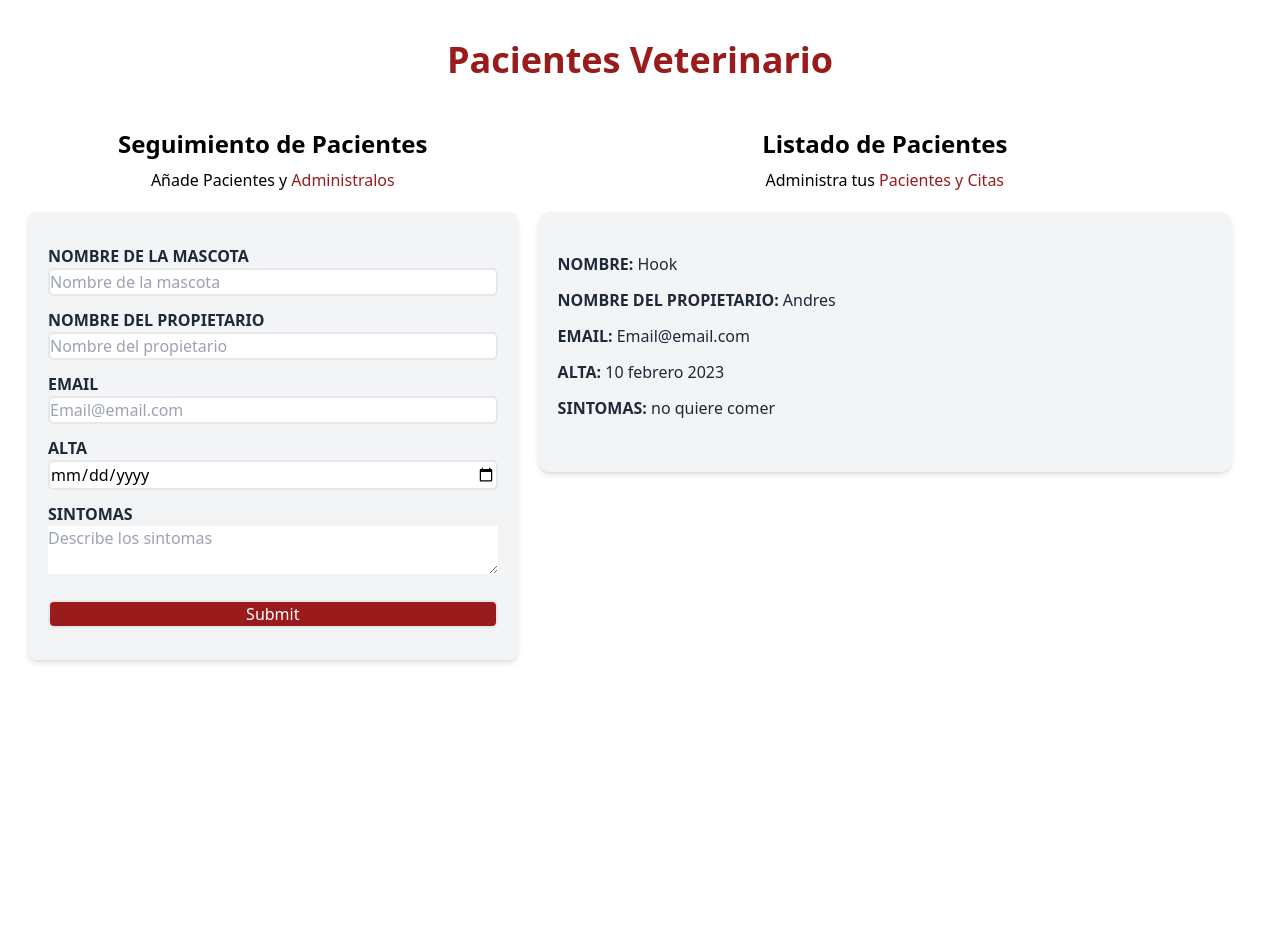
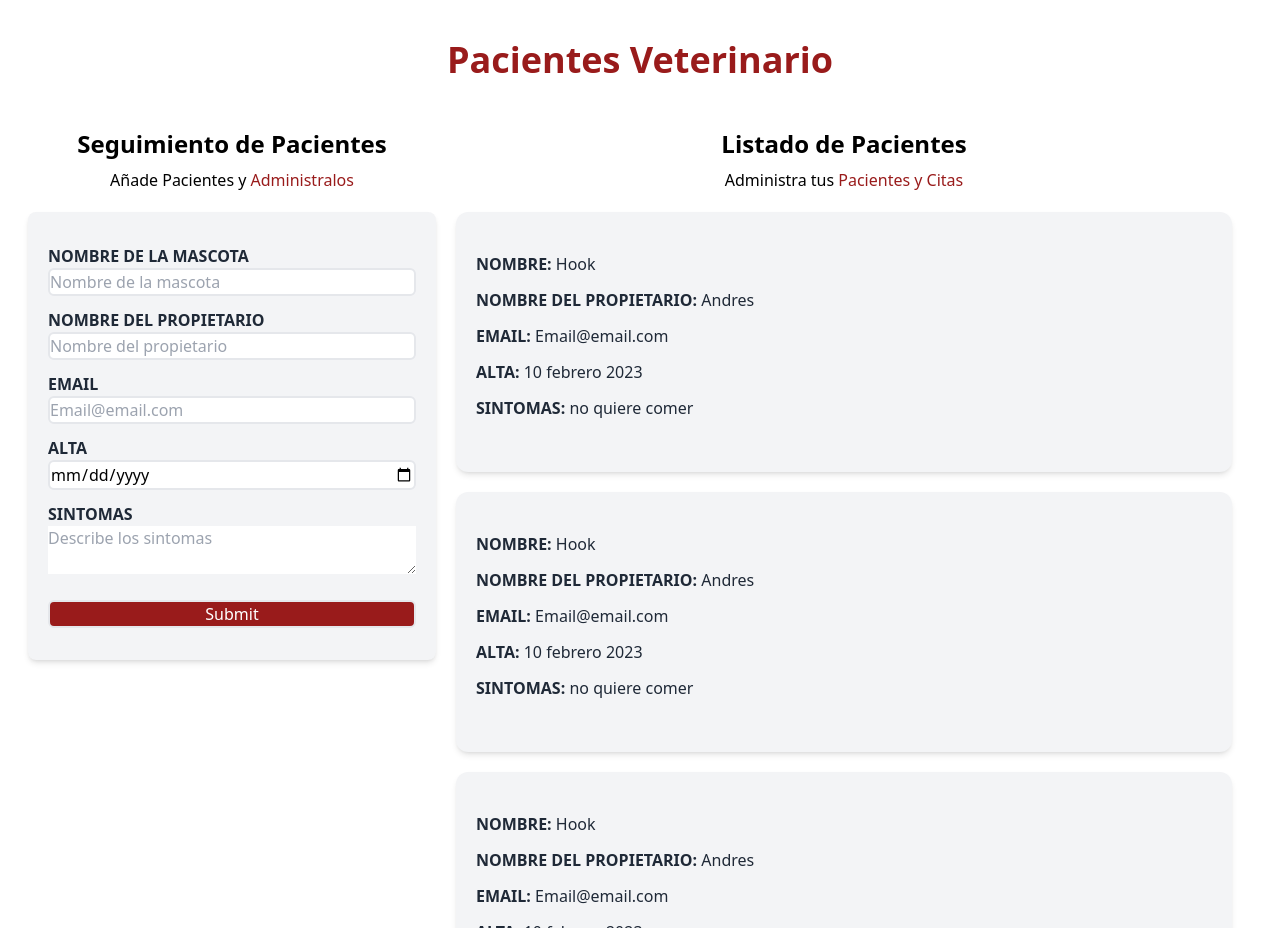
Before and after one commit to kimberlynbriceno/practicaReact, a React (Create React App) app in the folder practicareactnext/: page / in a window 1280 px wide. Before the commit the page ends 800 px from the top, so only its background shows below. Built offline with nearby package versions, Linux system fonts and the light colour scheme.

Commit message:
style-react

```diff
--- a/practicareactnext/src/App.js
+++ b/practicareactnext/src/App.js
@@ -1,7 +1,7 @@
 import Headers from "./components/Headers";
 import Formulario from "./components/Formulario";
 import Listado from "./components/Listado";
-
+import Pacientes from "./components/Pacientes";
 
 function App() {
 
--- a/practicareactnext/src/components/Formulario.js
+++ b/practicareactnext/src/components/Formulario.js
@@ -1,4 +1,16 @@
+import {useState, useEffect} from "react"
+
+
 function Formulario () {
+    const [nombre, setNombre] = useState("")
+    const [nombrePropietario, setNombrePropietario] = useState("")
+    const [email, setEmail] = useState("")
+    const [alta, setAlta] = useState("")
+    const [sintomas, setSintomas] = useState("")
+
+
+
+
     return (
         <div className="md:w-1/2 lg:w-2/5">
             <h2 className="font-bold text-center text-2xl">Seguimiento de Pacientes </h2>
@@ -17,6 +29,8 @@ function Formulario () {
                 className=" w-full border-2 rounded-md placeholder-gray-400"
                 type="text"
                 placeholder="Nombre de la mascota"
+                value={nombre}
+                onChange={(e)=> setNombre(e.target.value)}
                 />
             </div>
             <div className="mb-3" >
@@ -27,6 +41,8 @@ function Formulario () {
                 className=" w-full border-2 rounded-md placeholder-gray-400"
                 type="text"
                 placeholder="Nombre del propietario"
+                value={nombrePropietario}
+                onChange={(e)=> setNombre(e.target.value)}
                 />
             </div>
             <div
@@ -38,6 +54,8 @@ function Formulario () {
                 className=" w-full border-2 rounded-md placeholder-gray-400"
                 type="email"
                 placeholder="Email@email.com"
+                value={email}
+                onChange={(e)=> setNombre(e.target.value)}
                 />
             </div>
             <div className="mb-3">
@@ -47,6 +65,8 @@ function Formulario () {
                 <input
                 className=" w-full border-2 rounded-md placeholder-gray-400"
                 type="date"
+                value={alta}
+                onChange={(e)=> setNombre(e.target.value)}
 
                 />
             </div>
@@ -54,7 +74,8 @@ function Formulario () {
             <label
                 className="text-gray-800 uppercase block font-bold">
                     Sintomas</label>
-            <textarea className="w-full" placeholder="Describe los sintomas">
+            <textarea className="w-full" placeholder="Describe los sintomas" value={sintomas}
+                onChange={(e)=> setNombre(e.target.value)}>
 
             </textarea>
             </div>
--- a/practicareactnext/src/components/Listado.js
+++ b/practicareactnext/src/components/Listado.js
@@ -1,28 +1,15 @@
+import Pacientes from "./Pacientes";
+
+
 function Listado () {
     return (
-        <div className="md:w-1/2 lg:w-3/5">
+        <div className="md:w-1/2 lg:w-4/5 md:h-screen overflow-y-scroll">
             <h2 className="font-bold text-center text-2xl">Listado de Pacientes</h2>
             <p className="text-ld text-center mt-2">Administra tus {""} <span className="text-red-800 text-bold">Pacientes y Citas</span></p>
 
-        <div className="bg-gray-100 shadow-md px-5 py-10 rounded-xl m-5 mr-5 ">
-                <p className="font-bold mb-3 text-gray-800 uppercase"
-                >Nombre: {""} <span
-                className="font-normal normal-case">Hook</span></p>
-                <p className="font-bold mb-3 text-gray-800 uppercase"
-                >Nombre del Propietario: {""} <span
-                className="font-normal normal-case">Andres</span></p>
-                <p className="font-bold mb-3 text-gray-800 uppercase"
-                >Email: {""} <span
-                className="font-normal normal-case">Email@email.com</span></p>
-                <p className="font-bold mb-3 text-gray-800 uppercase"
-                >Alta: {""} <span
-                className="font-normal normal-case">10 febrero 2023</span></p>
-                <p className="font-bold mb-3 text-gray-800 uppercase"
-                >Sintomas: {""} <span
-                className="font-normal normal-case">no quiere comer</span></p>
-        </div>
-
-
+        <Pacientes/>
+        <Pacientes/>
+        <Pacientes/>
         </div>
      );
 }
--- /dev/null
+++ b/practicareactnext/src/components/Pacientes.js
@@ -0,0 +1,23 @@
+function Pacientes () {
+    return (
+        <div className="bg-gray-100 shadow-md px-5 py-10 rounded-xl m-5 mr-5 ">
+        <p className="font-bold mb-3 text-gray-800 uppercase"
+        >Nombre: {""} <span
+        className="font-normal normal-case">Hook</span></p>
+        <p className="font-bold mb-3 text-gray-800 uppercase"
+        >Nombre del Propietario: {""} <span
+        className="font-normal normal-case">Andres</span></p>
+        <p className="font-bold mb-3 text-gray-800 uppercase"
+        >Email: {""} <span
+        className="font-normal normal-case">Email@email.com</span></p>
+        <p className="font-bold mb-3 text-gray-800 uppercase"
+        >Alta: {""} <span
+        className="font-normal normal-case">10 febrero 2023</span></p>
+        <p className="font-bold mb-3 text-gray-800 uppercase"
+        >Sintomas: {""} <span
+        className="font-normal normal-case">no quiere comer</span></p>
+        </div>
+     );
+}
+
+export default Pacientes ;
```
